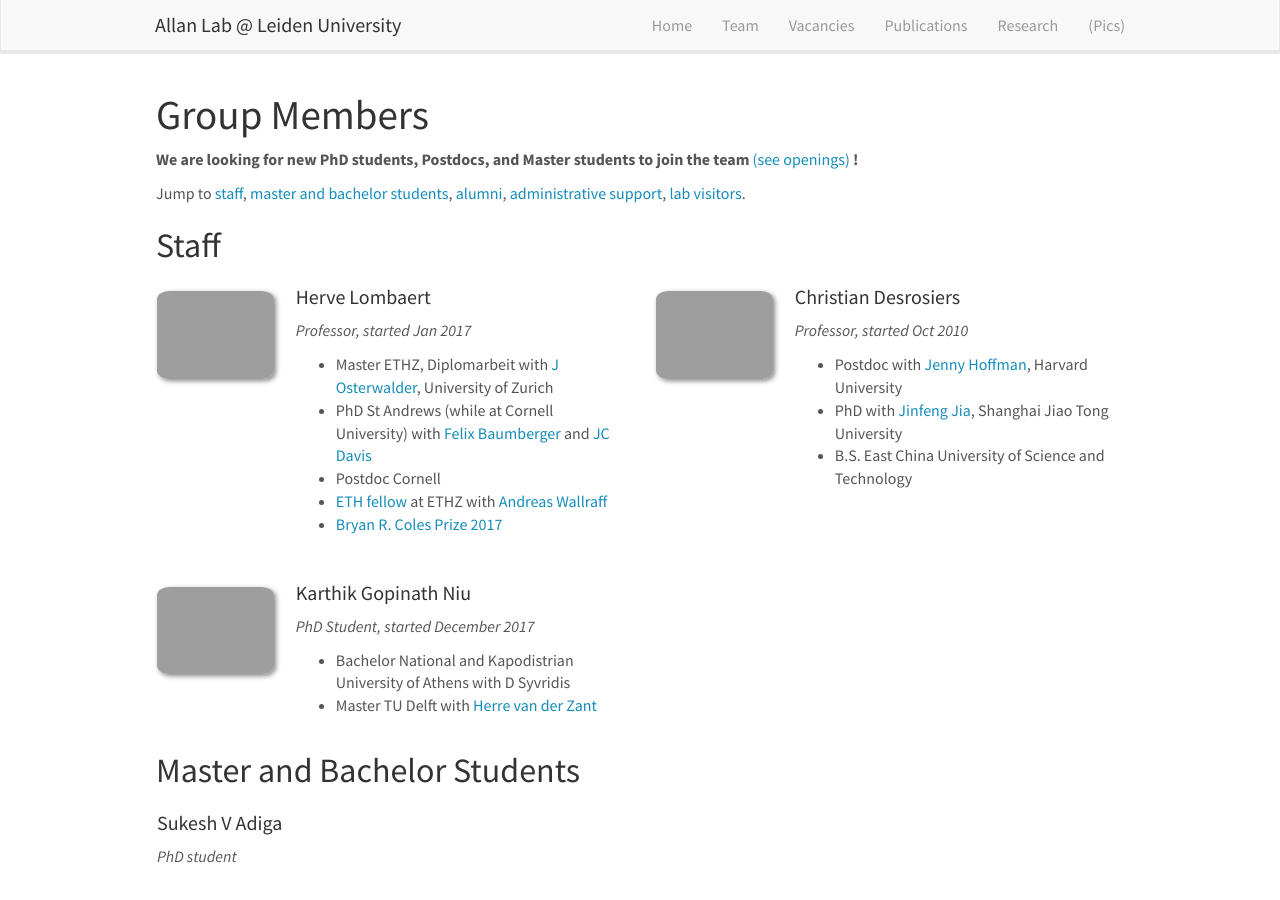
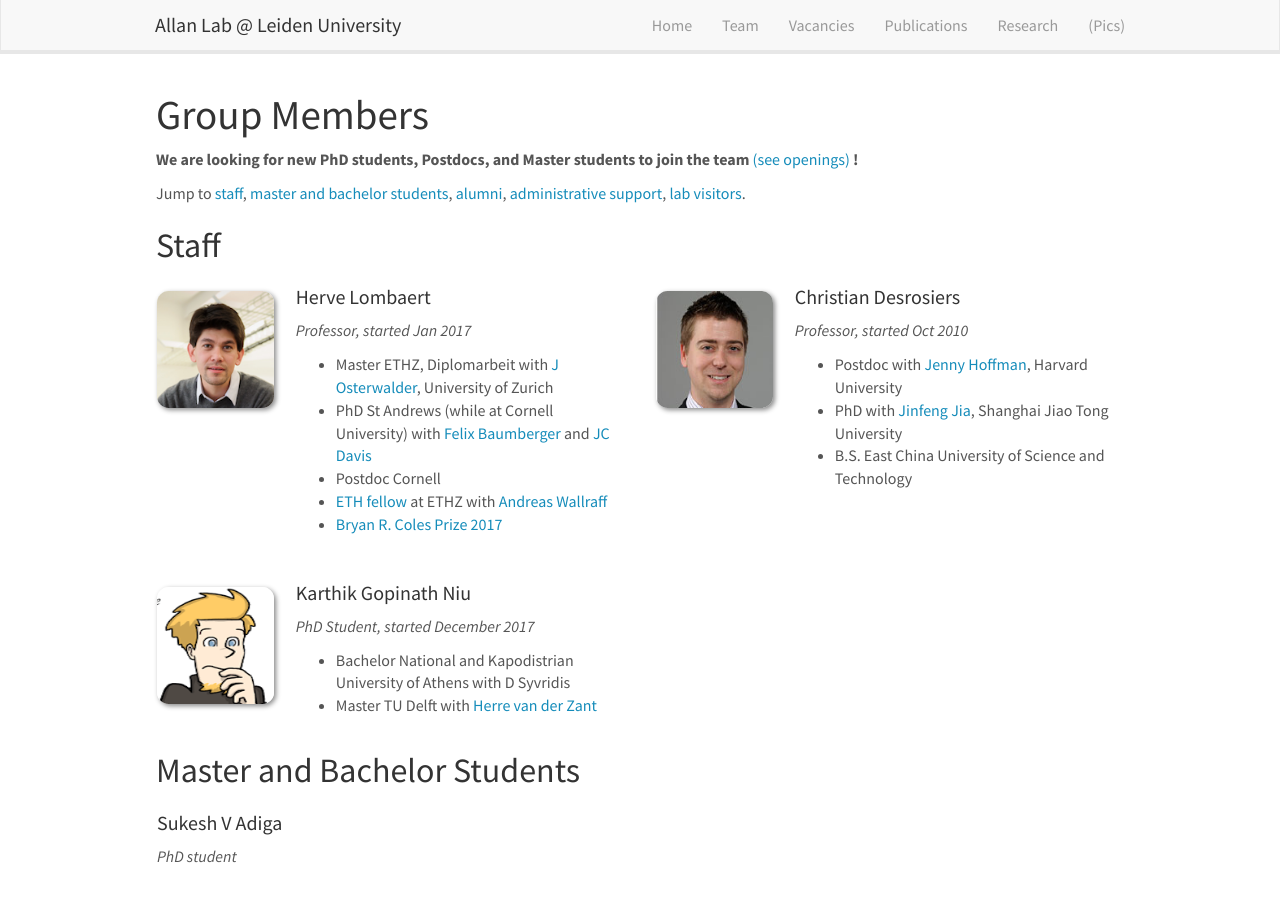
Before and after one commit to kharitz/shapets_website, a Jekyll site: the page built from _pages/team.md, in a window 1280 px wide and 900 px high. Built offline with Jekyll 4.4.1, drawn with Linux system fonts in a browser that asks for light colours; nearby versions of some CDN libraries.

Commit message:
Update team_members.yml

```diff
--- a/_data/team_members.yml
+++ b/_data/team_members.yml
@@ -1,5 +1,5 @@
 - name: Herve Lombaert
-  photo: hv.jpg
+  photo: herve2015.png
   info: Professor, started Jan 2017
   email: h.v@gmail.com
   number_educ: 5
@@ -10,7 +10,7 @@
   education5: <a href="https://www.universiteitleiden.nl/en/news/2017/07/milan-allan-wins-bryan-r.-coles-prize">Bryan R. Coles Prize 2017</a>
 
 - name: Christian Desrosiers
-  photo: cd.jpg
+  photo: christian_desrosiers.jpg
   info: Professor, started Oct 2010
   email: cd@etsmtl.ca
   number_educ: 3
@@ -19,7 +19,7 @@
   education3: B.S. East China University of Science and Technology
 
 - name: Karthik Gopinath Niu
-  photo: Jiasen.png
+  photo: tmp.jpg
   info: PhD Student, started December 2017
   email: chatzopoulos@Physics.LeidenUniv.nl
   number_educ: 2
```
